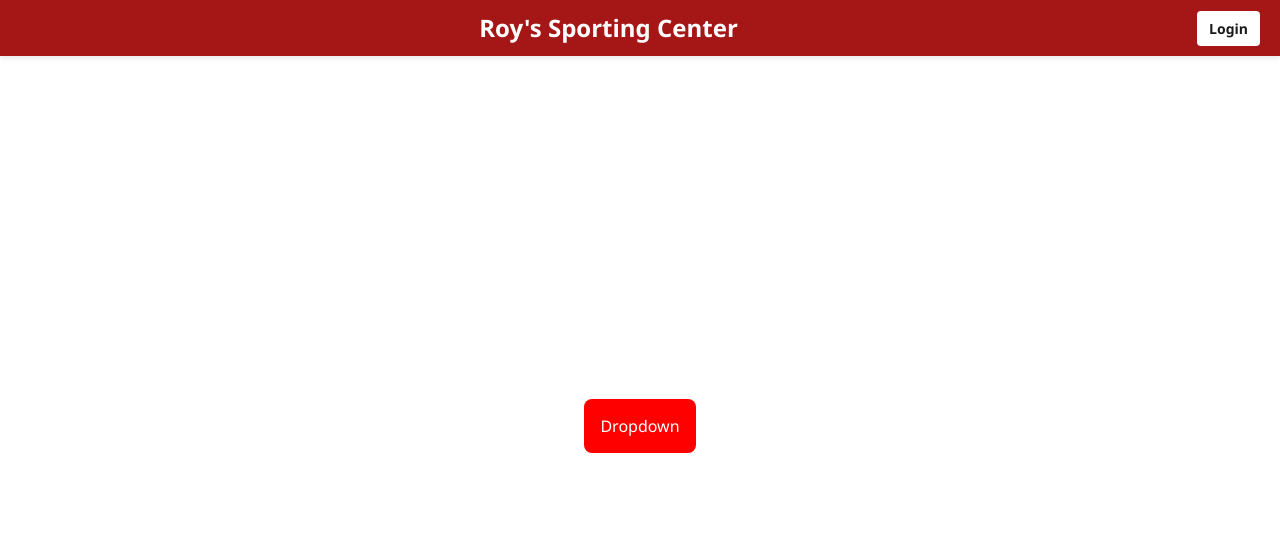
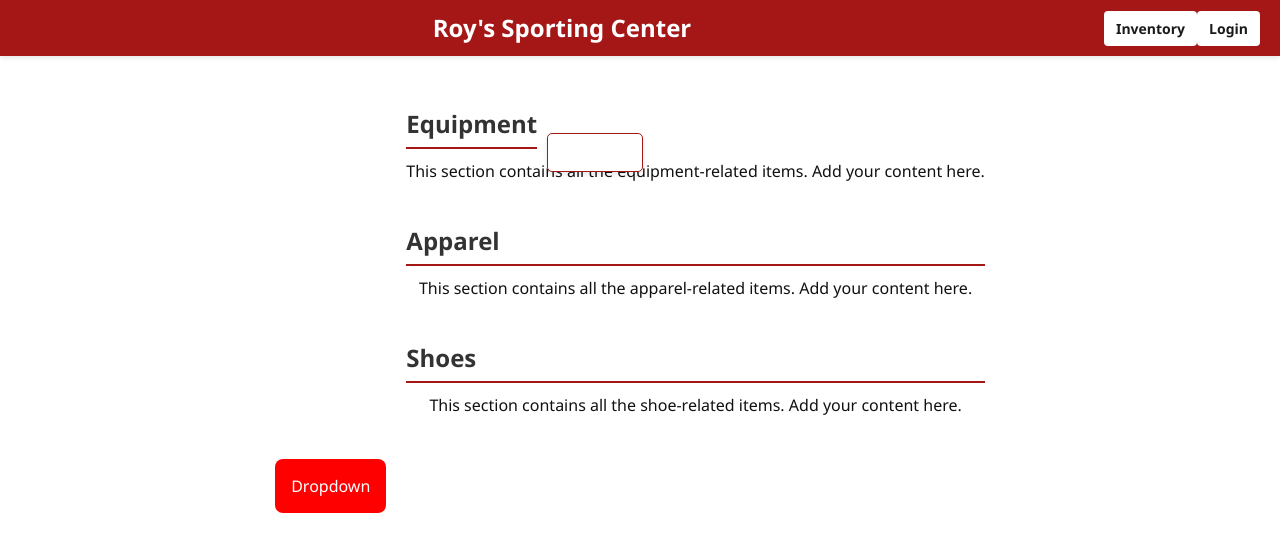
Before and after one commit to andrewwalker9902/CS440, a React (Vite) app: page /inventory in a window 1280 px wide. Shown: the top 552 px of the page. Built offline with nearby package versions, Linux system fonts and the light colour scheme.

Commit message:
Added inventory page

```diff
--- a/src/App.jsx
+++ b/src/App.jsx
@@ -1,6 +1,7 @@
 import { BrowserRouter as Router, Routes, Route, Link } from 'react-router-dom';
 import About from './About';
-import Login from './Login'; // Import the Login component
+import Login from './Login';
+import Inventory from './Inventory';
 import './App.css';
 import { useState } from 'react';
 
@@ -24,22 +25,24 @@ function App() {
             </Link>
           </div>
           <div className="header-right">
+            <Link to="/inventory" className="login-button">
+              Inventory
+            </Link>
             <Link to="/login" className="login-button">
               Login
             </Link>
           </div>
-
         </header>
 
         <main>
-        <div class="dropdown">
-          <button class="dropbtn">Dropdown</button>
-          <div class="dropdown-content">
-            <a href="#">Link 1</a>
-            <a href="#">Link 2</a>
-            <a href="#">Link 3</a>
+          <div className="dropdown">
+            <button className="dropbtn">Dropdown</button>
+            <div className="dropdown-content">
+              <a href="#">Link 1</a>
+              <a href="#">Link 2</a>
+              <a href="#">Link 3</a>
+            </div>
           </div>
-        </div>
           <Routes>
             <Route
               path="/"
@@ -53,7 +56,8 @@ function App() {
               }
             />
             <Route path="/about" element={<About />} />
-            <Route path="/login" element={<Login />} /> {/* Add route for Login */}
+            <Route path="/login" element={<Login />} />
+            <Route path="/inventory" element={<Inventory />} />
           </Routes>
         </main>
       </div>
--- /dev/null
+++ b/src/Inventory.css
@@ -0,0 +1,76 @@
+/* Inventory container */
+.inventory-container {
+  height: 100vh; /* Full viewport height */
+  overflow-y: auto; /* Enable vertical scrolling */
+  padding: 20px;
+  background-color: #ffffff; /* Light background for contrast */
+}
+
+/* Inventory sections */
+.inventory-sections {
+  display: flex;
+  flex-direction: column;
+  gap: 40px; /* Space between sections */
+}
+
+/* Section header styles */
+.section-header {
+  font-size: 24px;
+  font-weight: bold;
+  text-align: left;
+  margin-bottom: 10px;
+  position: relative;
+  color: #333;
+}
+
+/* Line under the header */
+.section-header::after {
+  content: '';
+  display: block;
+  width: 100%;
+  height: 2px;
+  background-color: #a51717; /* Red line under the header */
+  margin-top: 5px;
+}
+
+/* Ensure the dropdown menu is visible and styled properly */
+.section-header-container {
+  display: flex;
+  align-items: center;
+  gap: 10px; /* Space between header and dropdown */
+  position: relative; /* Ensure proper positioning */
+  z-index: 1; /* Ensure it appears above other elements */
+}
+
+/* Dropdown menu styled as a button */
+.dropdown-menu {
+  padding: 10px 15px; /* Add padding for a button-like feel */
+  font-size: 16px;
+  border: 1px solid #a51717; /* Match the red color for consistency */
+  border-radius: 4px; /* Rounded corners */
+  background-color: #a51717; /* Red background */
+  color: #fff; /* White text */
+  cursor: pointer;
+  text-align: center; /* Center the text */
+  appearance: none; /* Remove default browser styles */
+  -webkit-appearance: none; /* For Safari */
+  -moz-appearance: none; /* For Firefox */
+}
+
+/* Add a caret icon to the dropdown */
+.dropdown-menu::after {
+  content: '▼'; /* Downward arrow */
+  font-size: 12px;
+  color: #fff;
+  margin-left: 10px;
+}
+
+/* Hover and focus states for better visibility */
+.dropdown-menu:hover {
+  background-color: #8e1414; /* Darker red on hover */
+}
+
+.dropdown-menu:focus {
+  outline: none;
+  border-color: #8e1414; /* Highlight border on focus */
+}
--- /dev/null
+++ b/src/Inventory.jsx
@@ -0,0 +1,67 @@
+import React, { useState } from 'react';
+import './Inventory.css'; // Import the Inventory-specific styles
+
+const Inventory = () => {
+  const [type, setType] = useState('');
+  const [sport, setSport] = useState('');
+
+  const handleAdd = () => {
+    const enteredType = prompt('Enter the Type:');
+    const enteredSport = prompt('Enter the Sport:');
+    if (enteredType && enteredSport) {
+      setType(enteredType);
+      setSport(enteredSport);
+      console.log('Type:', enteredType, 'Sport:', enteredSport); // Debugging output
+    }
+  };
+
+  const handleRemove = () => {
+    alert('Remove functionality not implemented yet.');
+  };
+
+  const handleDropdownChange = (event) => {
+    if (event.target.value === 'add') {
+      handleAdd();
+    } else if (event.target.value === 'remove') {
+      handleRemove();
+    }
+  };
+
+  return (
+    <div className="inventory-container">
+      <div className="inventory-sections">
+        <section id="equipment">
+          <div className="section-header-container">
+            <h2 className="section-header">Equipment</h2>
+            <div style={{ position: 'relative' }}>
+              <select className="dropdown-menu" onChange={handleDropdownChange} defaultValue="">
+                <option value="" disabled>
+                  Select Action
+                </option>
+                <option value="add">Add</option>
+                <option value="remove">Remove</option>
+              </select>
+            </div>
+          </div>
+          <p>
+            This section contains all the equipment-related items. Add your content here.
+          </p>
+        </section>
+        <section id="apparel">
+          <h2 className="section-header">Apparel</h2>
+          <p>
+            This section contains all the apparel-related items. Add your content here.
+          </p>
+        </section>
+        <section id="shoes">
+          <h2 className="section-header">Shoes</h2>
+          <p>
+            This section contains all the shoe-related items. Add your content here.
+          </p>
+        </section>
+      </div>
+    </div>
+  );
+};
+
+export default Inventory;
```
